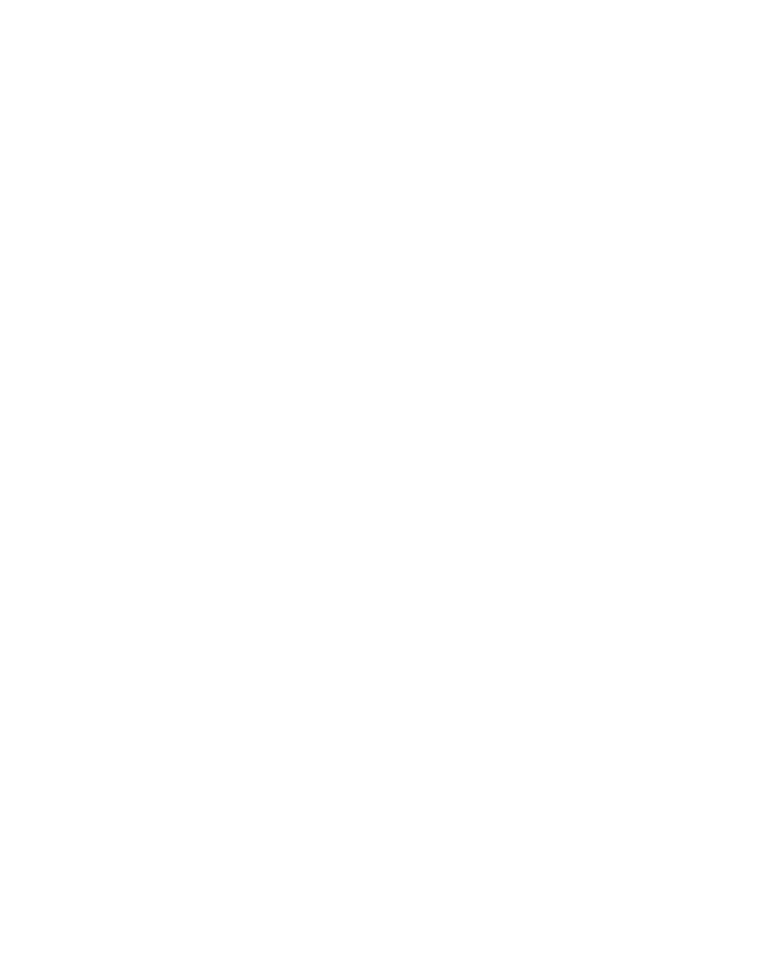
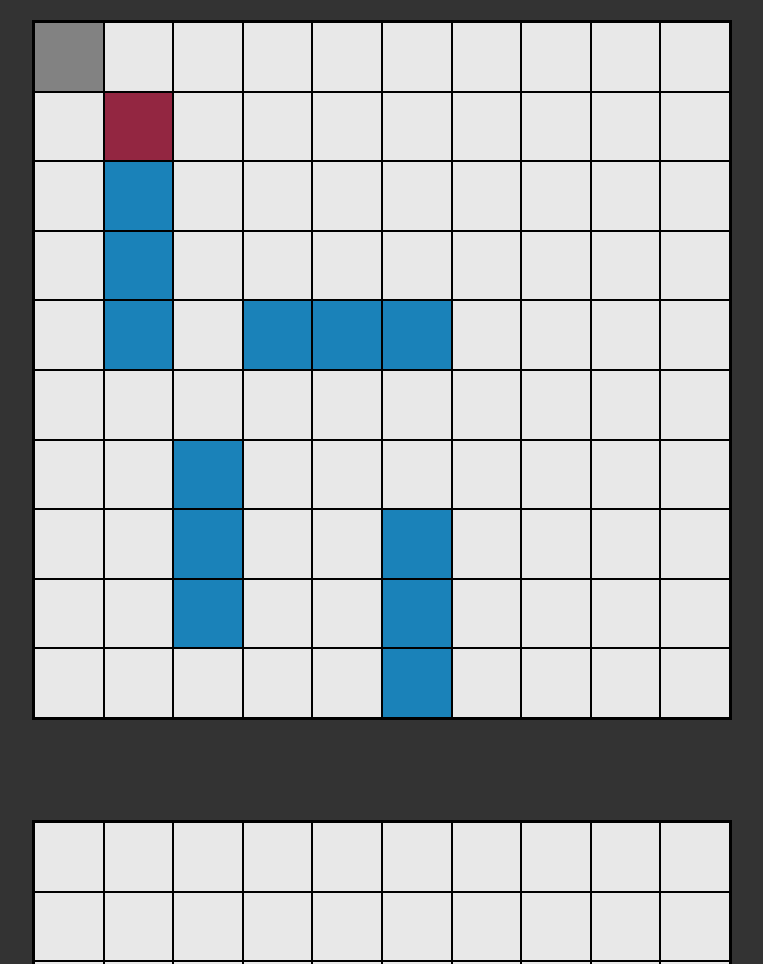
Before and after one commit to DrkNxt/odin-battleship, a website built with webpack: page src/template.html in a window 1280 px wide. Shown: the top 964 px of the page, without its empty margins (258-1021 px from the left). Before the commit the page ends 800 px from the top, so only its background shows below. Built offline with nearby package versions, Linux system fonts and the light colour scheme.

Commit message:
Add functions to display boards on screen - Add generateBoard and updateCell functions - Fix bug allowing multiple ships to be placed on same cell - Add two preview boards

```diff
--- a/src/classes/gameboard.js
+++ b/src/classes/gameboard.js
@@ -20,30 +20,30 @@ class Gameboard {
    * Add a new Ship to the Gameboard
    * @param {number} length ship length
    * @param {Array<number>} position position coordinates between 0 and 9 (inclusive): [x, y]
-   * @param {boolean} horizontal direction the ship is facing
+   * @param {boolean} placeVertically direction the ship is facing
    */
-  addShip(length, position, horizontal = true) {
-    let pos = { x: position[0], y: position[1] };
+  addShip(length, position, placeVertically = true) {
+    const pos = { x: position[0], y: position[1] };
     // throw error if start position is outside board
     if (pos.x >= this._boardSize || pos.y >= this._boardSize || pos.x < 0 || pos.y < 0) {
       throw new Error("Gameboard.addShip(): Cannot create ship outside of board");
     }
 
     // adjust start position if ship is too long to fit on board
-    if (horizontal && pos.x + length >= this._boardSize) {
+    if (placeVertically && pos.x + length >= this._boardSize) {
       pos.x -= pos.x + length - this._boardSize;
     }
-    if (!horizontal && pos.y + length >= this._boardSize) {
+    if (!placeVertically && pos.y + length >= this._boardSize) {
       pos.y -= pos.y + length - this._boardSize;
     }
 
     // get coordinates array
     const coordinates = [];
-    if (horizontal) {
+    if (placeVertically) {
       for (let i = 0; i < length; i++) {
         coordinates.push([pos.x + i, pos.y]);
         // throw error if there is no space at this position
-        if (this.boardMatrix[pos.x + 1][pos.y].hasShip) {
+        if (this.boardMatrix[pos.x + i][pos.y].hasShip) {
           throw new Error("Gameboard.addShip(): Cannot create ship; Position is already taken");
         }
       }
@@ -51,7 +51,7 @@ class Gameboard {
       for (let i = 0; i < length; i++) {
         coordinates.push([pos.x, pos.y + i]);
         // throw error if there is no space at this position
-        if (this.boardMatrix[pos.x][pos.y + 1].hasShip) {
+        if (this.boardMatrix[pos.x][pos.y + i].hasShip) {
           throw new Error("Gameboard.addShip(): Cannot create ship; Position is already taken");
         }
       }
@@ -64,15 +64,15 @@ class Gameboard {
 
     // create ship and add to ships array
     let ship = new Ship(length);
-    this.ships.push({ ship, coordinates, horizontal });
+    this.ships.push({ ship, coordinates, horizontal: placeVertically });
   }
 
   /**
    * Attack the specified position
-   * @param {number} position position coordinates between 0 and 9 (inclusive): [x, y]
+   * @param {Array<number>} position position coordinates between 0 and 9 (inclusive): [x, y]
    */
   receiveAttack(position) {
-    pos = { x: position[0], y: position[1] };
+    const pos = { x: position[0], y: position[1] };
     if (this.boardMatrix[pos.x][pos.y].isAttacked) {
       throw new Error("Gameboard.receiveAttack(): Cannot attack same position twice");
     }
--- /dev/null
+++ b/src/domManager.js
@@ -0,0 +1,56 @@
+/**
+ * Generate cells as stored in `player.gameboard` on the board specified by `boardNumber`
+ * @param {Player} player
+ * @param {number} boardNumber 1 or 2
+ */
+function generateBoard(player, boardNumber) {
+  if (boardNumber < 1 || boardNumber > 2) {
+    throw (
+      new Error() > `domManager.generateBoard: boardNumber has to be 1 or 2 but was ${boardNumber}`
+    );
+  }
+
+  // generate cells
+  const boardContainer = document.querySelector(`#board${boardNumber}`);
+  for (let i = 0; i < player.gameboard._boardSize; i++) {
+    for (let j = 0; j < player.gameboard._boardSize; j++) {
+      const cell = document.createElement("div");
+      // add cell number to class
+      cell.classList.add("cell", `cell${boardNumber}${i}${j}`);
+      boardContainer.appendChild(cell);
+      updateCell([i, j], player, boardNumber);
+    }
+  }
+}
+
+/**
+ * Update the specified `cell` as stored in `player.gameboard` on the board specified by `boardNumber`
+ * @param {Array<number>} position cell coordinates between 0 and 9 (inclusive): [x, y]
+ * @param {*} player
+ * @param {*} boardNumber 1 or 2
+ */
+function updateCell(position, player, boardNumber) {
+  if (boardNumber < 1 || boardNumber > 2) {
+    throw (
+      new Error() > `domManager.updateCell: boardNumber has to be 1 or 2 but was ${boardNumber}`
+    );
+  }
+
+  const pos = { x: position[0], y: position[1] };
+  const cellData = player.gameboard.boardMatrix[pos.x][pos.y];
+  const cellContainer = document.querySelector(`.cell${boardNumber}${pos.x}${pos.y}`);
+
+  cellContainer.classList.remove("hit", "miss", "ship");
+
+  if (cellData.isAttacked) {
+    if (cellData.hasShip) {
+      cellContainer.classList.add("hit");
+    } else {
+      cellContainer.classList.add("miss");
+    }
+  } else if (cellData.hasShip) {
+    cellContainer.classList.add("ship");
+  }
+}
+
+export { generateBoard };
--- /dev/null
+++ b/src/gameManager.js
@@ -0,0 +1,23 @@
+import { Ship } from "./classes/ship.js";
+import { Gameboard } from "./classes/gameboard.js";
+import { Player } from "./classes/player.js";
+import * as domManager from "./domManager.js";
+
+const player = new Player();
+const com = new Player(true);
+
+player.gameboard.addShip(4, [1, 1]);
+player.gameboard.addShip(3, [4, 3], false);
+player.gameboard.addShip(3, [6, 2]);
+player.gameboard.addShip(3, [7, 5]);
+
+com.gameboard.addShip(4, [9, 3]);
+com.gameboard.addShip(3, [3, 4]);
+com.gameboard.addShip(3, [5, 6], false);
+com.gameboard.addShip(3, [7, 5], false);
+
+player.gameboard.receiveAttack([0, 0]);
+player.gameboard.receiveAttack([1, 1]);
+
+domManager.generateBoard(player, 1);
+domManager.generateBoard(com, 2);
--- a/src/index.js
+++ b/src/index.js
@@ -1 +1,2 @@
 import "./styles.css";
+import "./gameManager.js";
--- a/src/styles.css
+++ b/src/styles.css
@@ -30,7 +30,83 @@ Make grid auto-fit content:
   line-height: 1.6;
   font-family: "Roboto", Arial, sans-serif;
   box-sizing: border-box;
-  --primary-color: #e1e1e1;
-  --secondary-color: #555555;
+  --background-color: #333333;
+  --board-color: #e8e8e8;
   --text-color: black;
+  --ship-color: rgb(26, 130, 185);
+  --hit-color: rgb(147, 38, 65);
+  --miss-color: rgb(130, 130, 130);
 }
+
+body {
+  margin: 0;
+  padding: 0;
+  background-color: var(--background-color);
+  color: var(--text-color);
+  display: flex;
+  justify-content: center;
+  width: 100vw;
+}
+
+div.gameboards {
+  display: grid;
+  width: 100%;
+  grid-template-columns: repeat(auto-fit, minmax(300px, 700px));
+  gap: 100px;
+  padding: 20px;
+  justify-content: center;
+}
+
+div#player1,
+div#player2 {
+  width: 100%;
+  display: flex;
+  justify-content: center;
+}
+
+div.gameboard {
+  display: grid;
+  grid-template-columns: repeat(10, 1fr);
+  grid-template-rows: repeat(10, 1fr);
+  background-color: var(--board-color);
+  border: 2px solid var(--text-color);
+  width: 100%;
+  aspect-ratio: 1 / 1;
+  max-width: 700px;
+}
+
+div.cell {
+  border: 1px solid var(--text-color);
+  transition: background-color 0.3s ease;
+}
+
+div.cell.hit {
+  background-color: var(--hit-color);
+}
+
+div.cell.miss {
+  background-color: var(--miss-color);
+}
+
+div.cell.ship {
+  background-color: var(--ship-color);
+}
+
+div.cell:hover {
+  background-color: color-mix(in srgb, var(--board-color) 80%, black);
+  cursor: pointer;
+}
+
+div.cell.hit:hover {
+  cursor: not-allowed;
+  background-color: color-mix(in srgb, var(--hit-color) 80%, black);
+}
+
+div.cell.miss:hover {
+  cursor: not-allowed;
+  background-color: color-mix(in srgb, var(--miss-color) 80%, black);
+}
+
+div.cell.ship:hover {
+  background-color: color-mix(in srgb, var(--ship-color) 80%, black);
+}
--- a/src/template.html
+++ b/src/template.html
@@ -5,5 +5,14 @@
     <meta name="viewport" content="width=device-width, initial-scale=1.0" />
     <title>Battleship</title>
   </head>
-  <body></body>
+  <body>
+    <div class="gameboards">
+      <div id="player1">
+        <div class="gameboard" id="board1"></div>
+      </div>
+      <div id="player2">
+        <div class="gameboard" id="board2"></div>
+      </div>
+    </div>
+  </body>
 </html>
```
